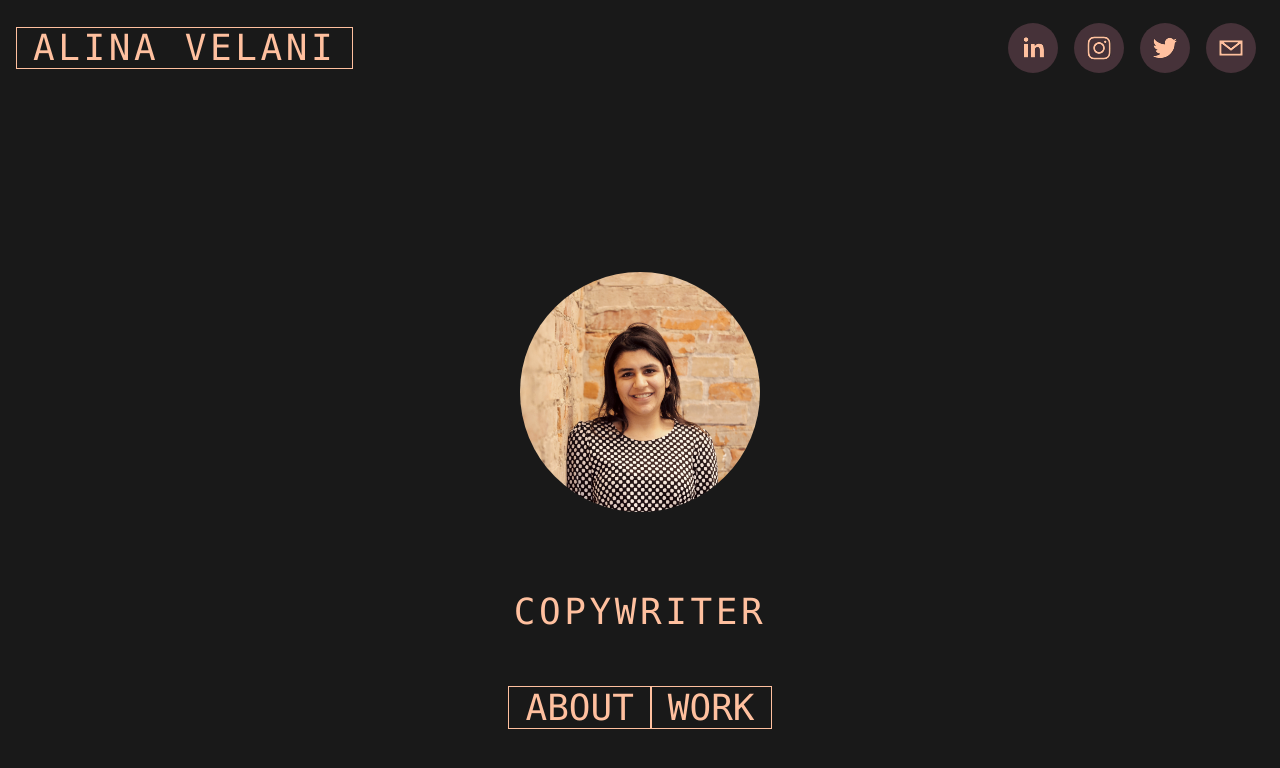
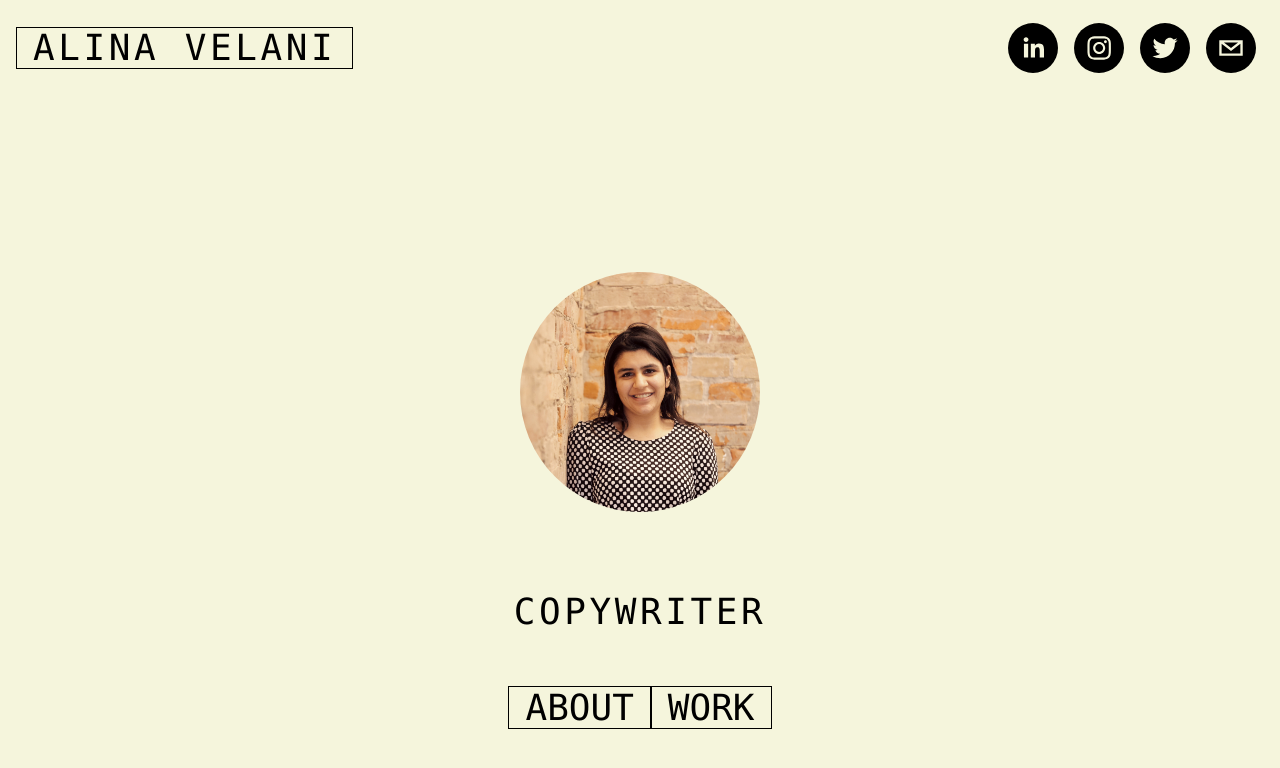
Before and after one commit to rutvij26/alina-portfolio, a Next.js app: page / in a window 1280 px wide. Shown: the top 768 px of the page. Built offline with nearby package versions, Linux system fonts and the light colour scheme.

Commit message:
feat: init theme change

```diff
--- /dev/null
+++ b/app/components/AppBgImg.tsx
@@ -0,0 +1,16 @@
+import React from 'react'
+import Image from "next/image";
+
+
+const AppBgImg = () => {
+    return <Image
+        src='/bg.png'
+        alt='background'
+        style={{
+            objectFit: 'cover',
+            zIndex: -1
+        }}
+    />
+}
+
+export default AppBgImg
--- a/app/components/NavBar.tsx
+++ b/app/components/NavBar.tsx
@@ -1,6 +1,7 @@
 import React from 'react'
 import { SocialIcon } from 'react-social-icons'
 import { socials } from '../data/socials'
+import config from '@/tailwind.config'
 
 const NavBar = () => {
     return (
@@ -14,8 +15,7 @@ const NavBar = () => {
                         <div className="px-2" key={social.name}>
                             <SocialIcon
                                 url={social.url}
-                                bgColor='#463239'
-                                fgColor='#ffc09f'
+                                bgColor={config?.theme?.colors?.text ?? "#000"}
                             />
                         </div>
                     ))
--- a/app/components/Tab.tsx
+++ b/app/components/Tab.tsx
@@ -11,7 +11,6 @@ const tabStyleClass = (activePane: string, tabName: TTab) => `
         flex justify-center items-center min-h-[5vh] w-[50%] md:w-[20%]
         border-x-2 border-t-2 border-text text-text
         hover:cursor-pointer uppercase
-        ${activePane === tabName ? 'bg-hover-200 text-black-900' : ''}
         `
 
 const Tab = ({
--- a/app/globals.css
+++ b/app/globals.css
@@ -58,6 +58,6 @@
 }
 
 body {
-  background-color: #191919;
+  background-color: #F5F5DC;
 
 }
--- a/tailwind.config.ts
+++ b/tailwind.config.ts
@@ -1,6 +1,6 @@
 import type { Config } from "tailwindcss";
 
-const config: Config = {
+export const config: Config = {
   content: [
     "./pages/**/*.{js,ts,jsx,tsx,mdx}",
     "./components/**/*.{js,ts,jsx,tsx,mdx}",
@@ -8,22 +8,73 @@ const config: Config = {
   ],
   theme: {
     colors: {
-      text: "#ffc09f",
+      text: "#000",
       primary: "#ffee93",
       secondary: "#adf7b6",
       background: "#463239",
-      hover: "#ed6b86",
-      'hover-200': "#ee7992",
-      'hover-100': "#f0889e",
-      'black-900': "#000",
-    },
-    // extend: {
-    //   backgroundImage: {
-    //     "gradient-radial": "radial-gradient(var(--tw-gradient-stops))",
-    //     "gradient-conic":
-    //       "conic-gradient(from 180deg at 50% 50%, var(--tw-gradient-stops))",
-    //   },
-    // },
+      hover: "#c19770",
+      'black-900': "#c19770",
+      'sky_blue': {
+        DEFAULT: '#8ecae6',
+        100: '#0d2e3d',
+        200: '#1b5c7a',
+        300: '#288ab7',
+        400: '#51aed9',
+        500: '#8ecae6',
+        600: '#a5d5eb',
+        700: '#bbdff0',
+        800: '#d2eaf5',
+        900: '#e8f4fa'
+      },
+      'blue_green': {
+        DEFAULT: '#219ebc',
+        100: '#071f25',
+        200: '#0d3e4b',
+        300: '#145d70',
+        400: '#1a7d95',
+        500: '#219ebc',
+        600: '#39bcdc',
+        700: '#6bcce5',
+        800: '#9cddee',
+        900: '#ceeef6'
+      },
+      'prussian_blue': {
+        DEFAULT: '#023047',
+        100: '#00090e',
+        200: '#01131c',
+        300: '#011c2a',
+        400: '#012638',
+        500: '#023047',
+        600: '#04699b',
+        700: '#06a3f1',
+        800: '#54c3fb',
+        900: '#a9e1fd'
+      },
+      'selective_yellow': {
+        DEFAULT: '#ffb703',
+        100: '#342500',
+        200: '#684b00',
+        300: '#9c7000',
+        400: '#d09500',
+        500: '#ffb703',
+        600: '#ffc637',
+        700: '#ffd569',
+        800: '#ffe39b',
+        900: '#fff1cd'
+      },
+      'ut_orange': {
+        DEFAULT: '#fb8500',
+        100: '#321b00',
+        200: '#643500',
+        300: '#965000',
+        400: '#c86b00',
+        500: '#fb8500',
+        600: '#ff9e2f',
+        700: '#ffb663',
+        800: '#ffce97',
+        900: '#ffe7cb'
+      }
+    }
   },
   plugins: [
     require('tailwind-scrollbar-hide')
```
Also changed, not shown: app/layout.tsx (+11 -0 lines), public/bg.png (added).
